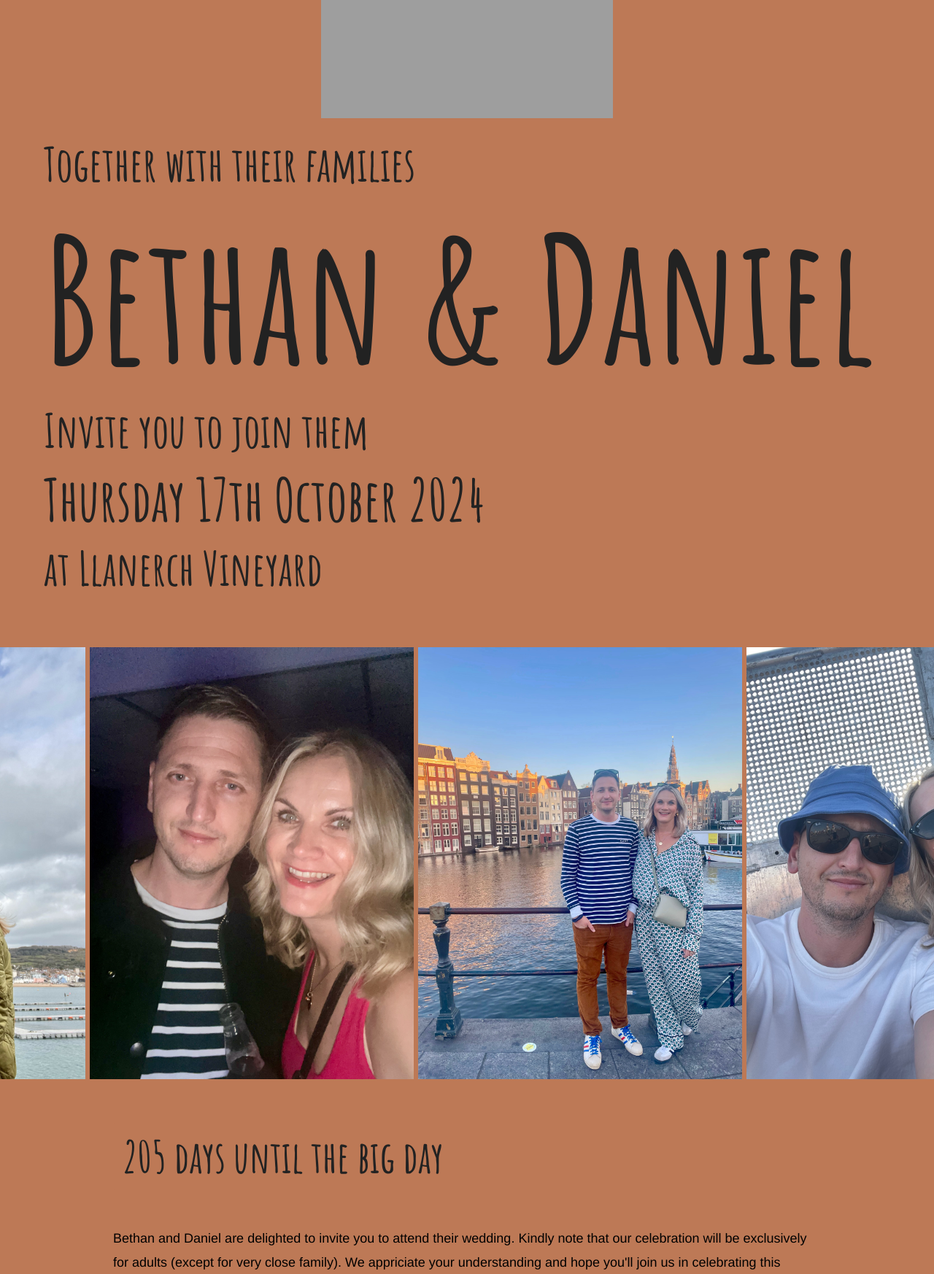
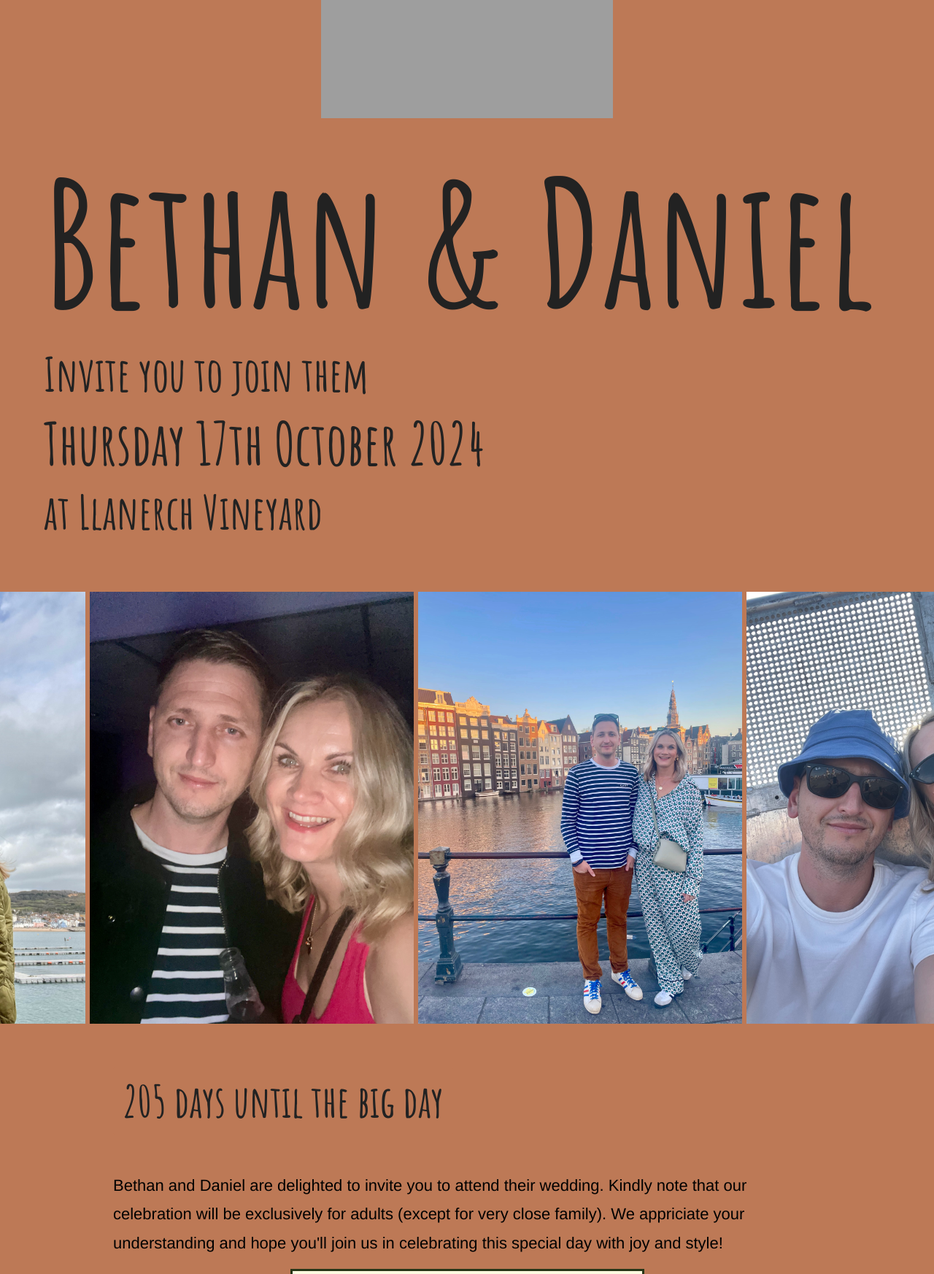
Before and after one commit to DanGahan/rsvp, a Django app: page / in a window 1280 px wide. Shown: the part 178-1924 px from the top of the page at 73% size. Run offline with Django 3.2, Linux system fonts and the light colour scheme; parts of the project's set-up code (start-up, migrations or seed data) failed here and were passed over; some libraries are stand-ins or nearby versions; grey boxes are pictures that could not be loaded.

Commit message:
further front end refinements

```diff
--- a/docker-compose.yml
+++ b/docker-compose.yml
@@ -28,4 +28,4 @@ services:
       context: ./frontend
       target: production
     ports:
-      - "8000:8000"
+      - "80:80"
--- a/frontend/frontend/static/css/style.css
+++ b/frontend/frontend/static/css/style.css
@@ -924,7 +924,7 @@ only screen and (min-width: 576px) and (max-width: 767px) {
 }
 
 .blog__container p {
-	font-size: 18px;
+	font-size: 22px;
 }
 
 .blog__container h4 {
--- a/frontend/frontend/templates/footer.html
+++ b/frontend/frontend/templates/footer.html
@@ -9,5 +9,5 @@
 </body>
 <hr>
 <div class="footer">
-<center>Copyright &copy; 2024</center>
+<center>"When I look at you, I can feel it. I look at you and I'm home." - Dory, Finding Nemo</center>
 </div>
--- a/frontend/frontend/templates/header.html
+++ b/frontend/frontend/templates/header.html
@@ -55,7 +55,6 @@
 			</div>
 			<nav class="main__menu">
 				<ul class="nav__menu">
-					<h3>Together with their families</h3>
 					<h1>Bethan & Daniel</h1>
 					<h3>Invite you to join them</h3>
 					<h2>Thursday 17th October 2024</h2>
```
Also changed, not shown: 1 other file.
